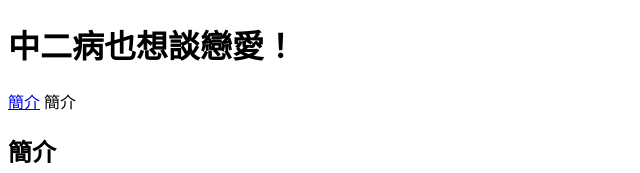
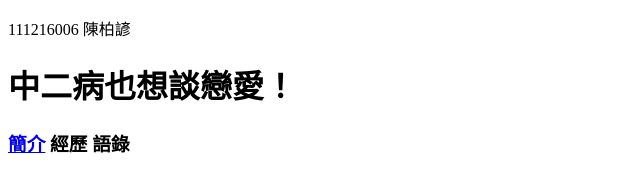
Before and after one commit to 111216006/website_HTML, a plain HTML site: page index.html in a window 1280 px wide. Shown: the top 173 px of the page, without its empty margins (0-640 px from the left). Drawn offline with Linux system fonts and the light colour scheme.

Commit message:
Update: 添加繳交作業的個人資訊

```diff
--- a/index.html
+++ b/index.html
@@ -8,10 +8,14 @@
 <body>
     <!-- 頁頭區 -->
     <header>
+        <p>111216006 陳柏諺</p>
         <h1> 中二病也想談戀愛！ </h1>
         <nav>
-            <a href="#section1">簡介</a>
-            <a> 簡介 </a>
+            <h3>
+                <a href="#section1">簡介</a>
+                <a>經歷</a>
+                <a>語錄</a>
+            </h3>
         </nav>
     </header>
 
```
Also changed, not shown: assets/images/personal_picture.png (deleted).
